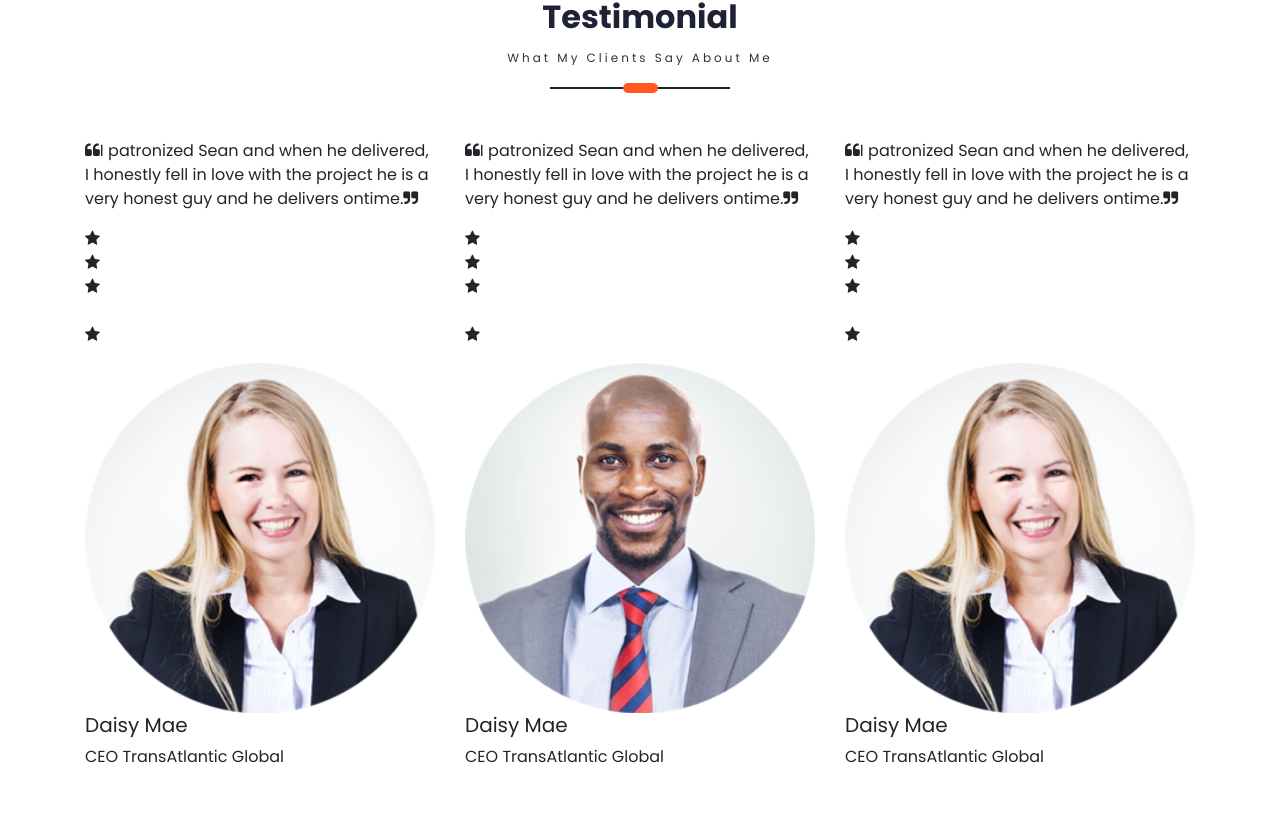
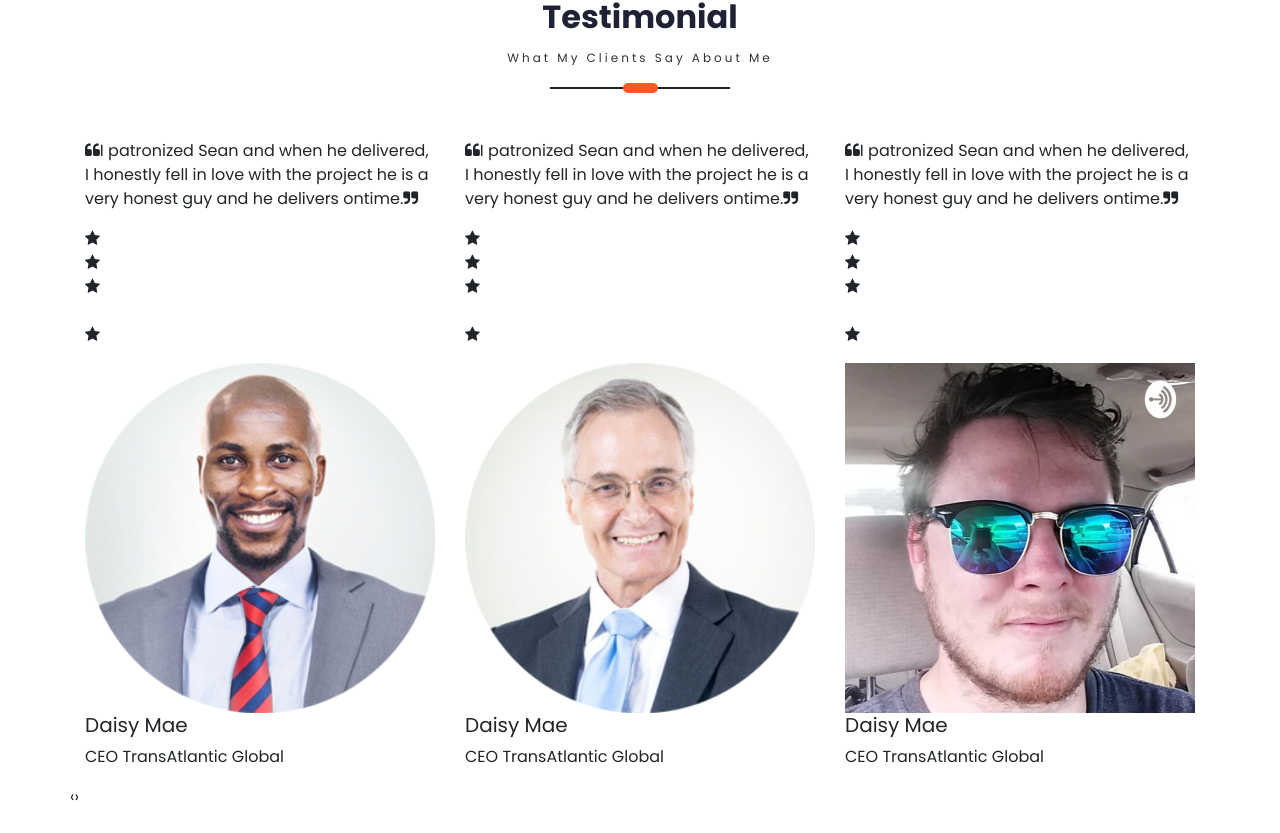
Before and after one commit to seannbannon/myportfolio, a React (Create React App) app in the folder portfolio/: page / in a window 1280 px wide. Shown: the part 2168-3001 px from the top of the page. Before the commit the page ends 2977 px from the top, so only its background shows below. Built offline with nearby package versions, Linux system fonts and the light colour scheme; a web font is replaced by a local one.

Commit message:
owl carousel works! wow that was low key kinda easy

```diff
--- a/portfolio/src/PortfolioContainer/Testimonial/Testimonial.js
+++ b/portfolio/src/PortfolioContainer/Testimonial/Testimonial.js
@@ -16,6 +16,29 @@ let fadeInScreenHandler = (screen) => {
 const fadeInSubscription =
     ScrollService.currentScreenFadeIn.subscribe(fadeInScreenHandler);
 
+    const options = {
+        loop: true,
+        margin: 0,
+        nav: true,
+        animateIn: "bounceInRight",
+        animateOut: "bounceOutRight",
+        dots: true,
+        autoplay: true,
+        smartSpeed: 1000,
+        responsive: {
+            0:{
+                items : 1,
+            },
+            768:{
+                items : 1,
+            },
+            1000:{
+                items : 3,
+            },
+        }
+
+    }
+
 return (
     <div>
     <ScreenHeading
@@ -25,7 +48,11 @@ return (
     <section className="testimonial-section" id={props.id || ""}>
         <div className="container">
         <div className="row">
-            <OwlCarousel className="owl-carousel" id="testimonial-carousel">
+            <OwlCarousel
+            className="owl-carousel"
+            id="testimonial-carousel"
+            {...options}
+            >
 
 
             <div className="col-lg-12">
@@ -136,7 +163,7 @@ return (
                 </div>
                 <div className="client-info">
                     <img
-                        src = "img/testimonial/lady.png"
+                        src = "img/testimonial/man.png"
                         alt = "No Internet Connection"
                     ></img>
                     <h5>Daisy Mae</h5>
@@ -175,7 +202,7 @@ return (
                 </div>
                 <div className="client-info">
                     <img
-                        src = "img/testimonial/lady.png"
+                        src = "img/testimonial/ehiz.jpg"
                         alt = "No Internet Connection"
                     ></img>
                     <h5>Daisy Mae</h5>
```
